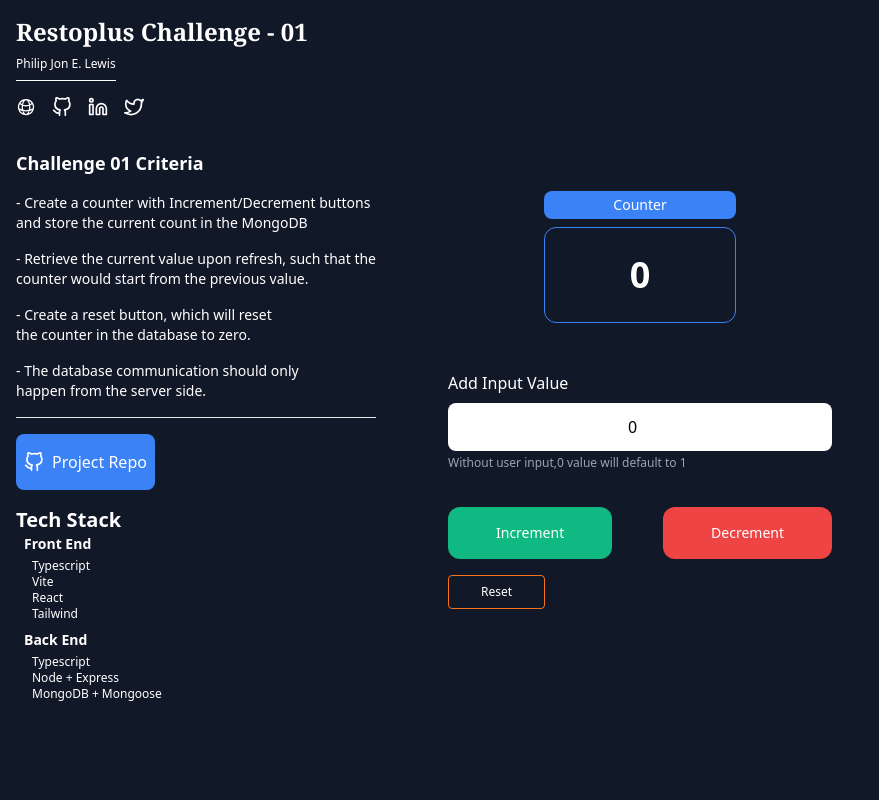
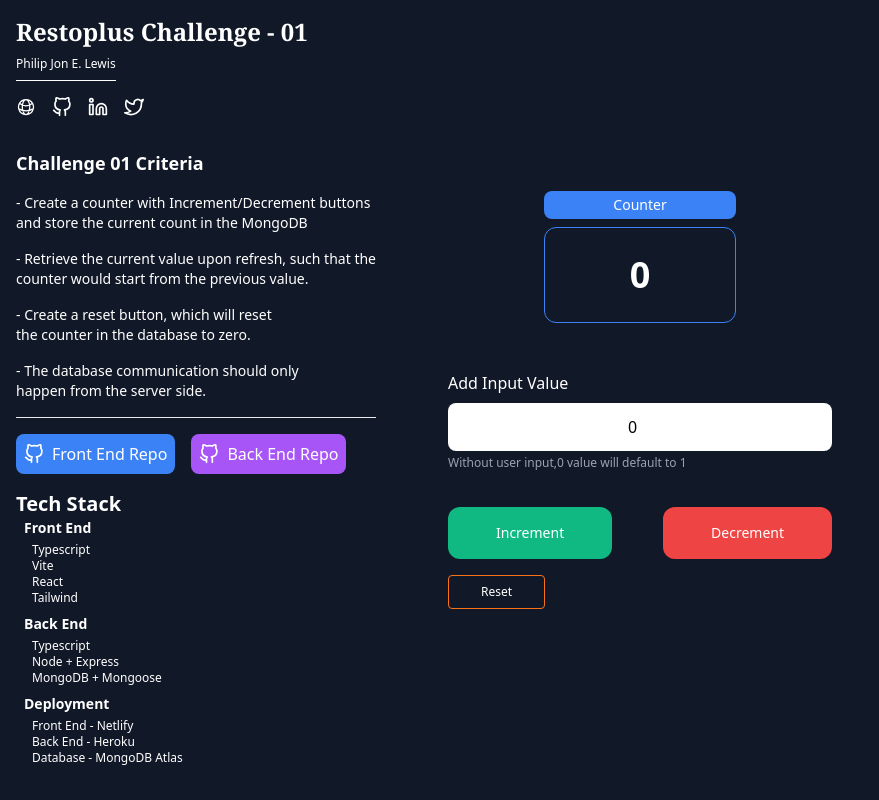
Before and after one commit to philipjonlewis/restoplus_01_client, a React (Vite) app: page / in a window 1280 px wide. Shown: the whole page, without its empty margins (0-879 px from the left). Built offline with nearby package versions, Linux system fonts and the light colour scheme; no server answers.

Commit message:
added readme

```diff
--- a/src/components/ProjectInformationDisplay.tsx
+++ b/src/components/ProjectInformationDisplay.tsx
@@ -53,15 +53,27 @@ const ProjectInformationDisplay = () => {
           </li>
         </ul>
       </div>
-      <div className="flex my-4 justify-start items-center hover:bg-blue-700 bg-blue-500 w-fit p-2 py-4 rounded-lg">
+      <div className="flex gap-4 my-4 justify-start items-center  w-fit  ">
+        <div className="hover:bg-blue-700 bg-blue-500 flex items-center p-2 rounded-lg">
           <GitHubIcon />{' '}
           <a
             className="pl-2 cursor-pointer"
             target="_blank"
-          href="https://github.com/philipjonlewis/restoplus_01"
+            href="https://github.com/philipjonlewis/restoplus_01_client"
           >
-          Project Repo
+            Front End Repo
           </a>
+        </div>
+        <div className="hover:bg-purple-700 bg-purple-500 flex items-center p-2 rounded-lg">
+          <GitHubIcon />{' '}
+          <a
+            className="pl-2 cursor-pointer"
+            target="_blank"
+            href="https://github.com/philipjonlewis/restoplus_01_server"
+          >
+            Back End Repo
+          </a>
+        </div>
       </div>
       <div className="w-fit">
         <p className="text-xl font-bold">Tech Stack</p>
@@ -82,6 +94,14 @@ const ProjectInformationDisplay = () => {
             <p>MongoDB + Mongoose</p>
           </div>
         </div>
+        <div className="pl-2 mt-2">
+          <p className="text-sm font-bold mb-1">Deployment</p>
+          <div className="pl-2 text-xs">
+            <p>Front End - Netlify</p>
+            <p>Back End - Heroku</p>
+            <p>Database - MongoDB Atlas</p>
+          </div>
+        </div>
       </div>
     </div>
   );
```
Also changed, not shown: 1 other file (tests, documents, lock files or other folders). Lines whose indentation alone changed are shown as unchanged.
